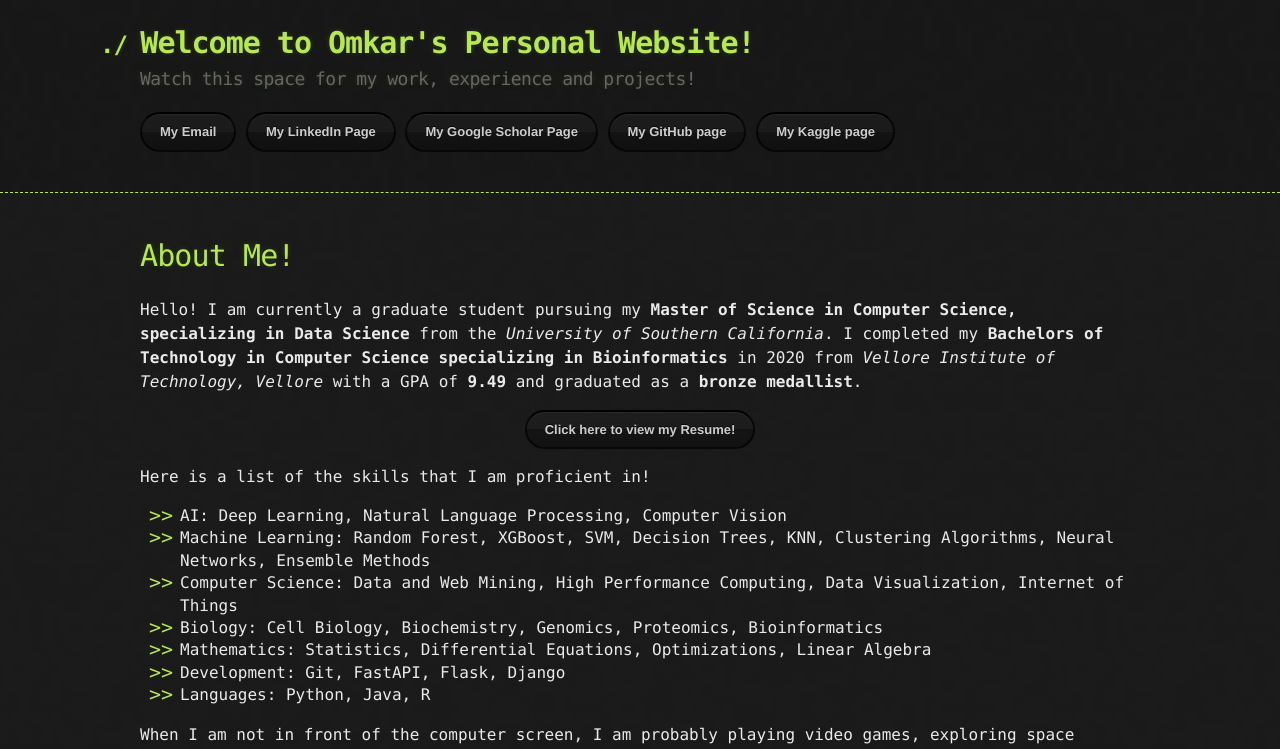
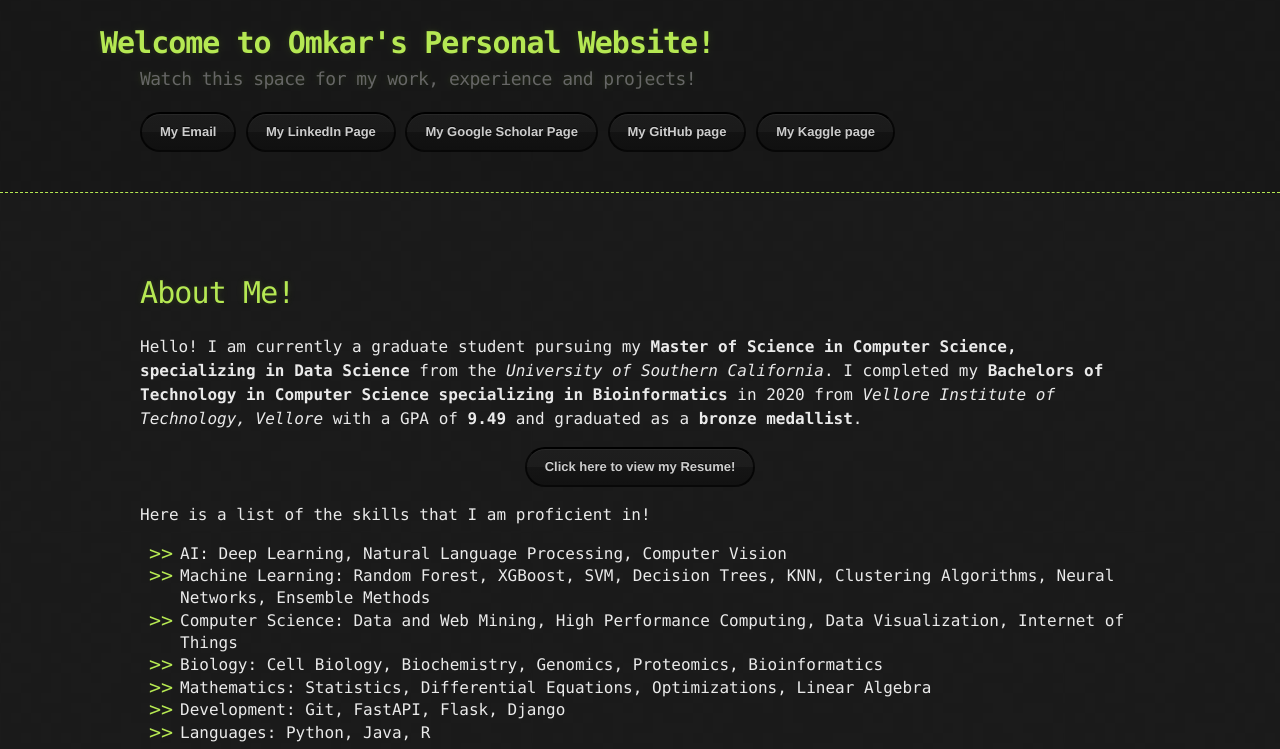
Before and after one commit to osabnis/osabnis.github.io, a Jekyll site: the page built from index.md, in a window 1280 px wide and 1400 px high. Shown: the top 749 px of the window. Built offline with Jekyll 4.4.1, drawn with Linux system fonts in a browser that asks for light colours; our own code applies the rules of GitHub Pages for plain Markdown files.

Commit message:
Update jekyll-theme-hacker.scss

```diff
--- a/_sass/jekyll-theme-hacker.scss
+++ b/_sass/jekyll-theme-hacker.scss
@@ -57,6 +57,8 @@ header {
   border-bottom: 1px dashed $conifer; //header;
   padding: 20px 0;
   margin: 0 0 40px 0;
+  top: 0px !important;
+  position: fixed;
 }
 
 header h1 {
@@ -78,7 +80,6 @@ header h1 {
 
 
 header h1:before {
-  content: "./ ";
   font-size: 24px;
 }
 
@@ -100,6 +101,7 @@ header h2 {
 #main_content {
   width: 100%;
   -webkit-font-smoothing: antialiased;
+  margin-top: 270px;
 }
 section img {
   max-width: 100%
```
